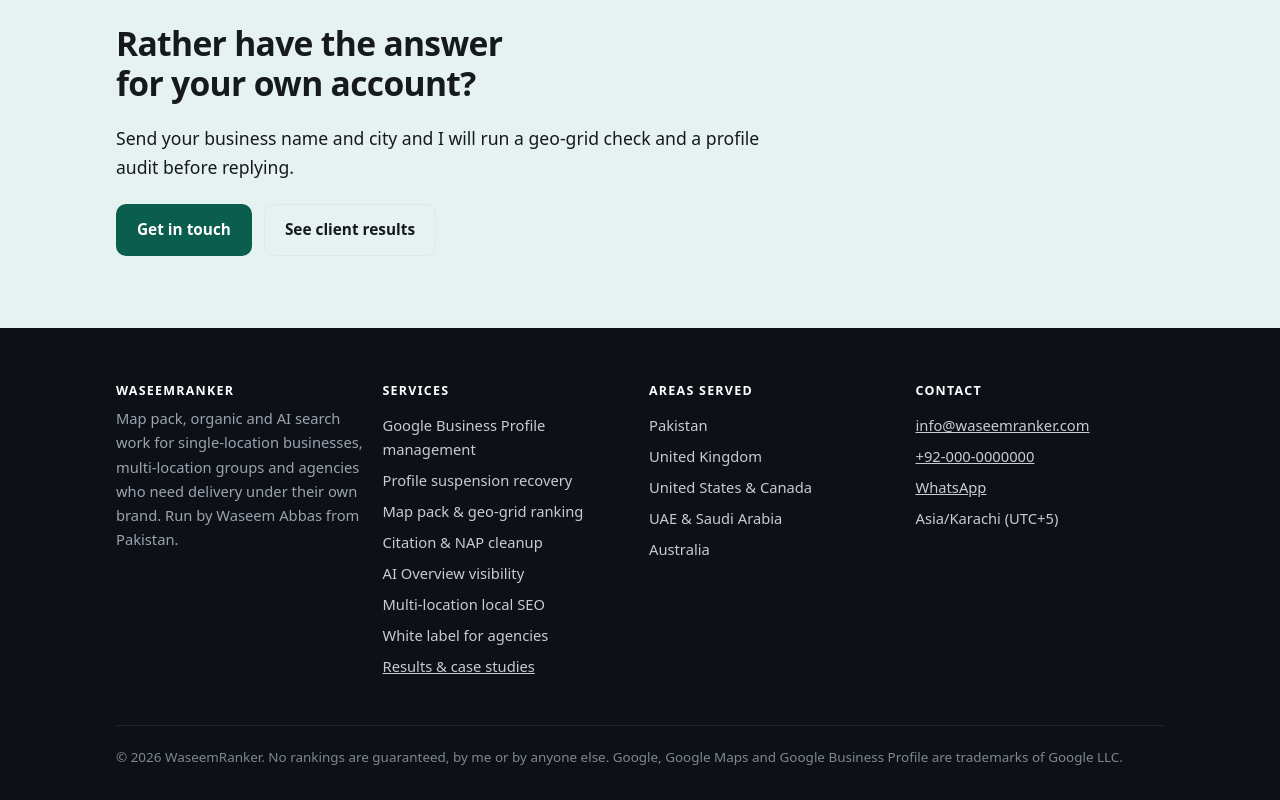
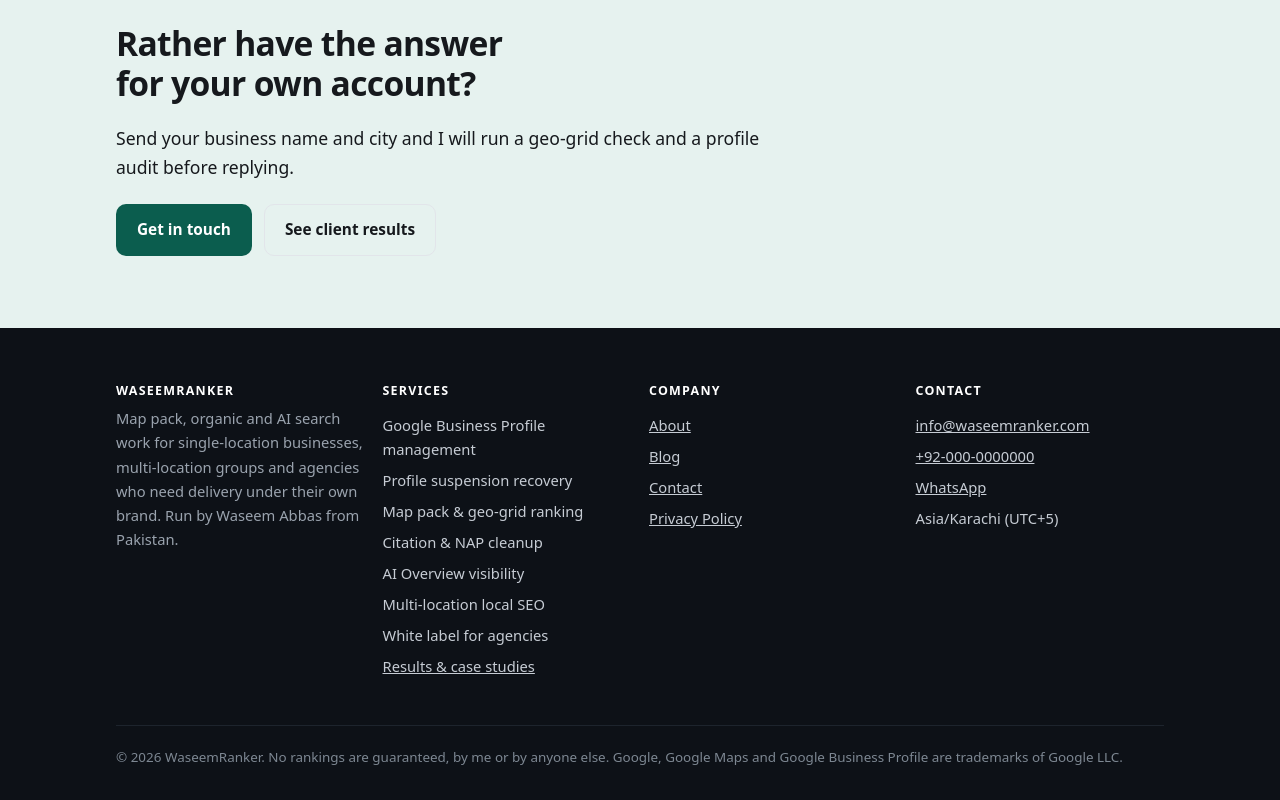
Before and after one commit to abbasid9276-spec/waseem-local-seo, a Next.js app: page /blog in a window 1280 px wide. Shown: the part 1468-2268 px from the top of the page. Built offline with nearby package versions, Linux system fonts and the light colour scheme.

Commit message:
Footer: replace Areas served with Company links

```diff
--- a/components/Footer.js
+++ b/components/Footer.js
@@ -28,13 +28,12 @@ export default function Footer() {
             </ul>
           </div>
           <div>
-            <h4>Areas served</h4>
+            <h4>Company</h4>
             <ul>
-              <li>Pakistan</li>
-              <li>United Kingdom</li>
-              <li>United States &amp; Canada</li>
-              <li>UAE &amp; Saudi Arabia</li>
-              <li>Australia</li>
+              <li><a href="/about">About</a></li>
+              <li><a href="/blog">Blog</a></li>
+              <li><a href="/contact">Contact</a></li>
+              <li><a href="/privacy">Privacy Policy</a></li>
             </ul>
           </div>
           <div>
```
